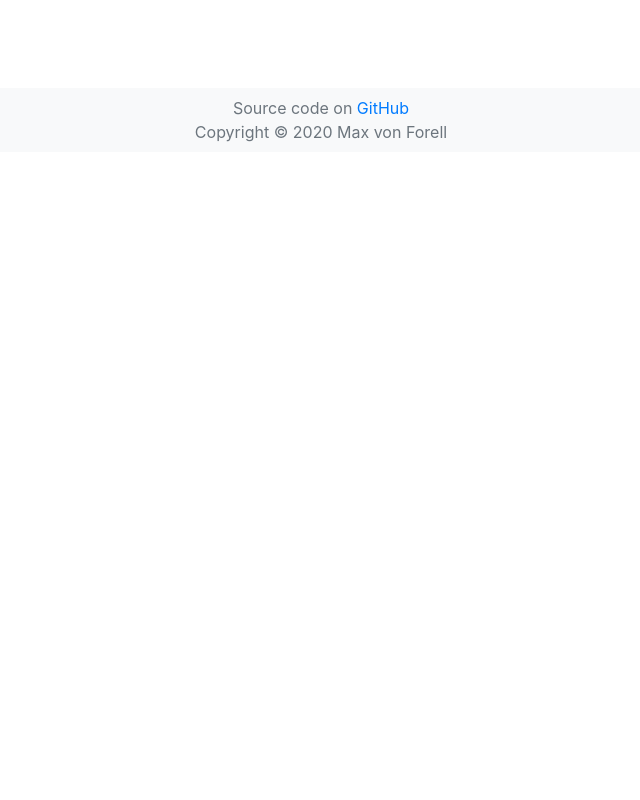
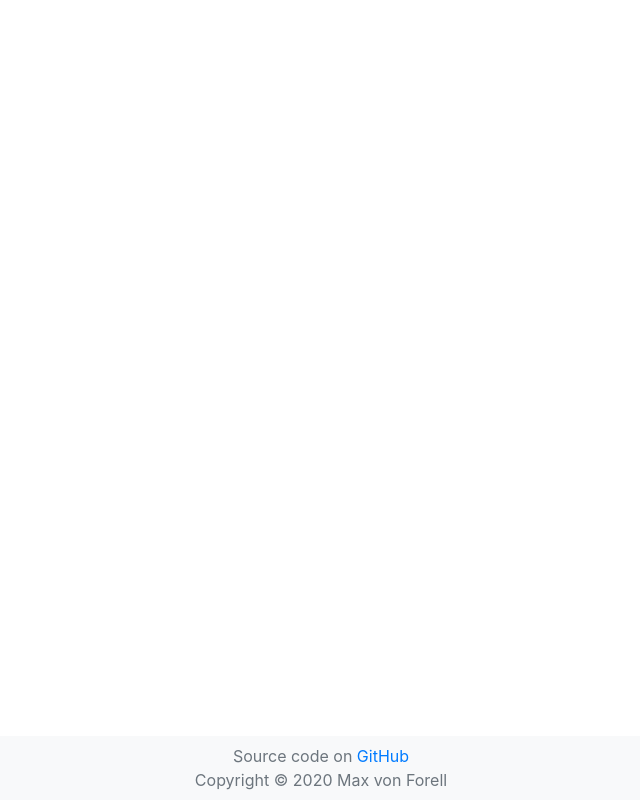
Before and after one commit to mvforell/python-fileserver, a Flask app: template app/templates/base.html in a window 1280 px wide. Shown: the whole page, without its empty margins (319-959 px from the left). Run offline with Flask 2, Linux system fonts and the light colour scheme; the template is opened without the code that fills it, so the values that code supplies are empty; some libraries are stand-ins or nearby versions.

Commit message:
fix footer

```diff
--- a/app/templates/base.html
+++ b/app/templates/base.html
@@ -46,13 +46,13 @@
                 {% endif %}
             {% endwith %}
 
-            <div class="container-fluid">
+            <div class="container-fluid mb-3">
                 {% block content %}
                 {% endblock %}
             </div>
         </main>
 
-        <footer class="mt-3 py-2 bg-light">
+        <footer class="mt-auto py-2 bg-light">
             <div class="container d-flex justify-content-center">
                 <span class="text-muted text-center">Source code on <a href="https://github.com/mvforell/python-fileserver">GitHub</a> <br> Copyright © 2020 Max von Forell</span>
             </div>
```
